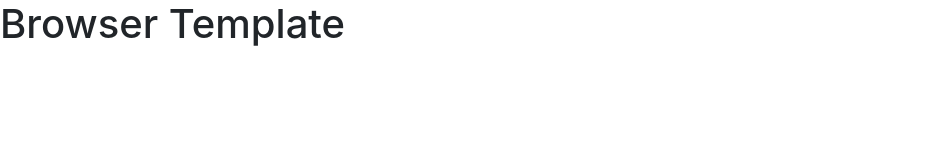
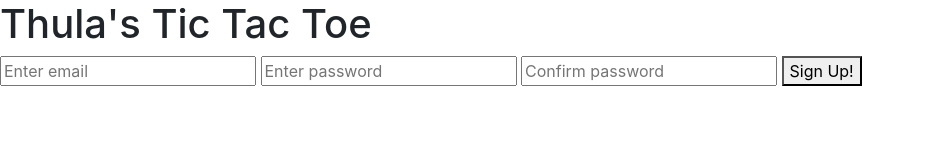
Before and after one commit to tparks1100/thulas-tic-tac-toe-client, a website built with webpack: page index.html in a window 1280 px wide. Shown: the whole page, without its empty margins (0-925 px from the left). Built offline with nearby package versions, Linux system fonts and the light colour scheme.

Commit message:
Created form and button for signup

```diff
--- a/index.html
+++ b/index.html
@@ -1,7 +1,7 @@
 <!DOCTYPE html>
 <html>
     <head>
-      <title>Example</title>
+      <title>Thula's Tic Tac Toe Game</title>
       <meta name="viewport" content="width=device-width, initial-scale=1">
 
       <!-- Do not add `link` tags-->
@@ -12,6 +12,14 @@
       <script src="public/application.js" type="text/javascript" charset="utf-8" defer></script>
     </head>
     <body>
-      <h1>Browser Template</h1>
+      <h1>Thula's Tic Tac Toe</h1>
+
+      <form id="sign-up">
+      <input name="credentials[email]" type="email" placeholder="Enter email">
+      <input name="credentials[password]" type="password" placeholder="Enter password">
+      <input name="credentials[password_confirmation]" type="password" placeholder="Confirm password">
+      <button type="submit">Sign Up!</button>
+    </form>
+
     </body>
 </html>
```
